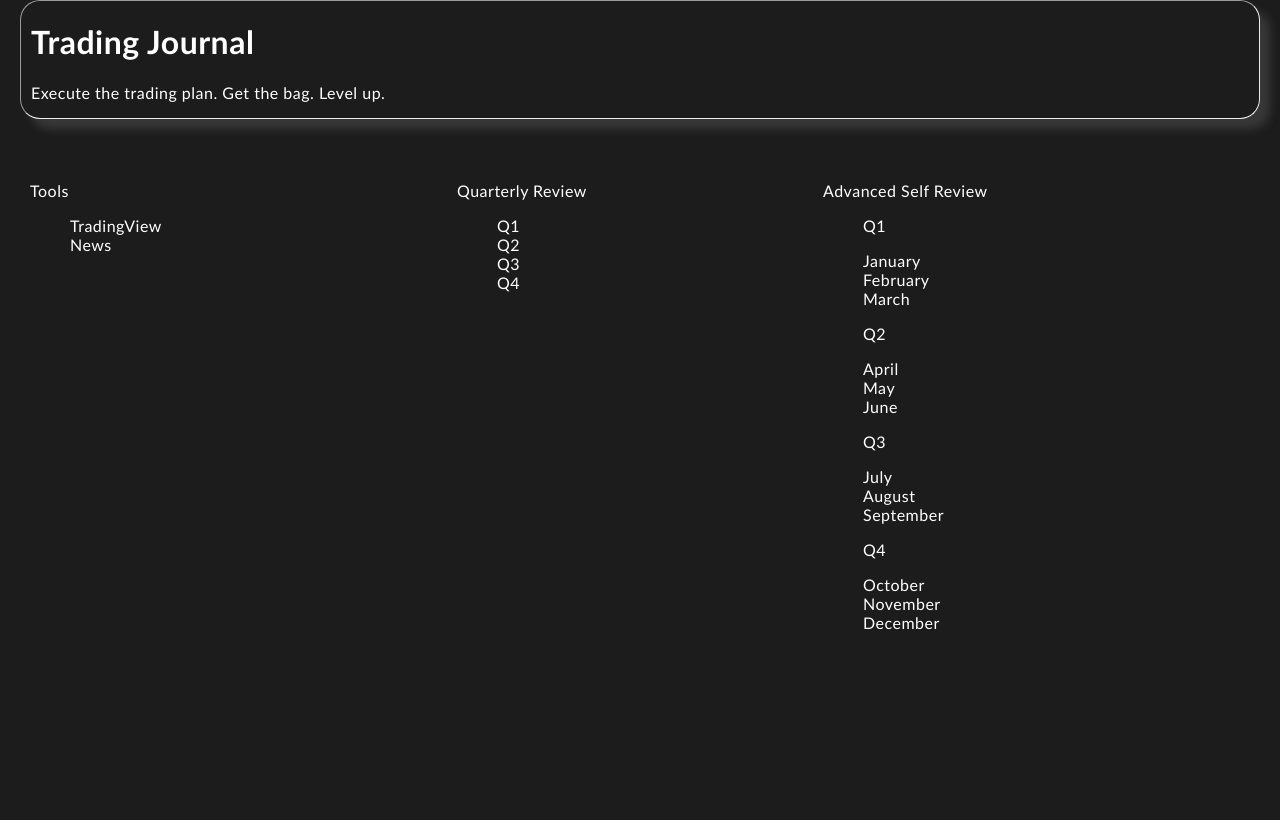
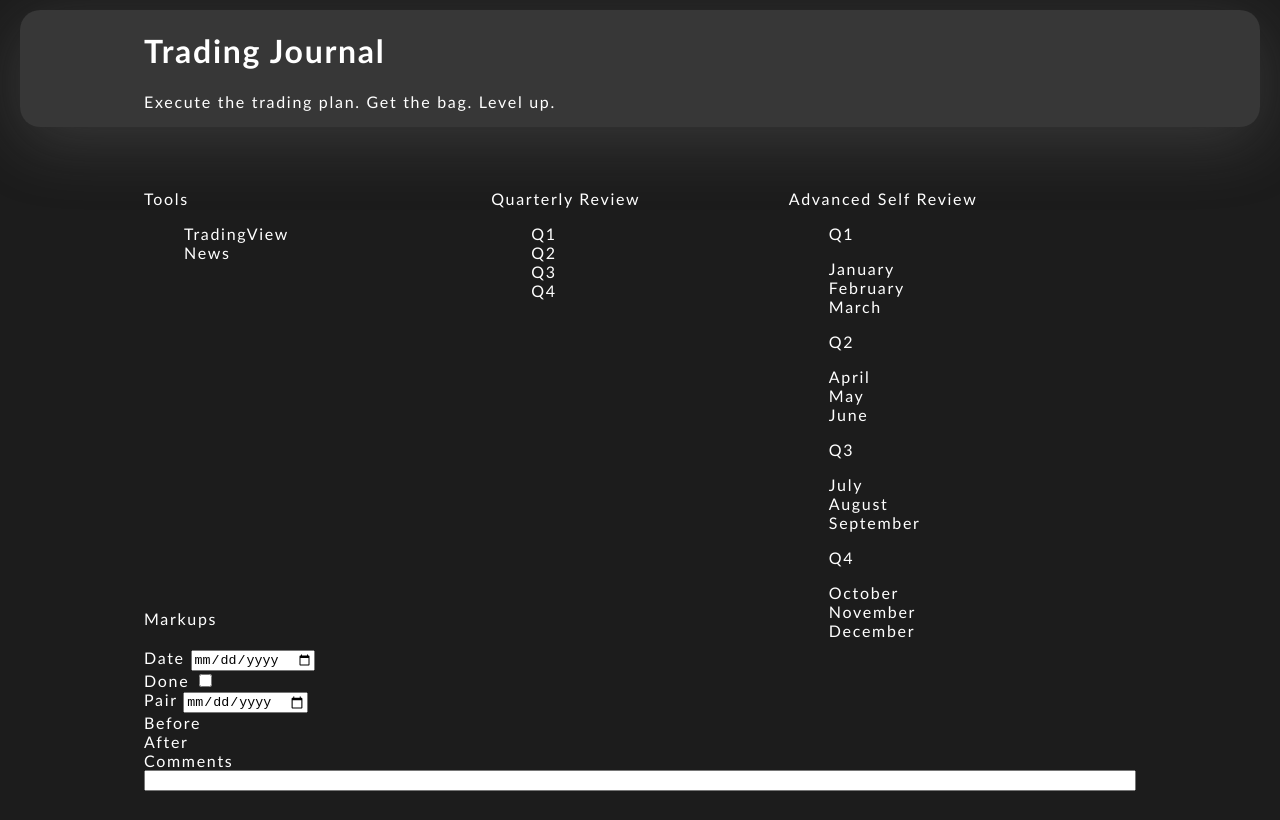
Before and after one commit to shawnconboy/tradingJournal, a plain HTML site: page index.html in a window 1280 px wide. Drawn offline with Linux system fonts and the light colour scheme.

Commit message:
Add content

```diff
--- a/index.html
+++ b/index.html
@@ -128,6 +128,33 @@
 
         <div class="three">
 
+            <div class="threeOne">
+                <a href="markupTemplate.html">Markups</a>
+            </div>
+
+
+            <div class="threeTwo">
+
+                <div class="threeTwoOne">
+                    <Label>Date</Label>
+                    <input type="date" name="" id="">
+                    <br>
+                    Done
+                    <input type="checkbox" name="" id="">
+                    <br>
+                    <label for="">Pair</label>
+                    <input type="date">
+                </div>
+
+                <div class="threeTwoTwo">
+                    <Label>Before</Label>
+                    <Label>After</Label>
+                    <label for="">Comments</label>
+                    <input type="text">
+                </div>
+
+            </div>
+
         </div>
 
     </div>
--- a/style.css
+++ b/style.css
@@ -6,7 +6,7 @@ body {
     color: white;
     background-color: rgb(28, 28, 28);
     font-family: 'Trebuchet MS', 'Lucida Sans Unicode', 'Lucida Grande', 'Lucida Sans', Arial, sans-serif;
-    letter-spacing: 0.5px;
+    letter-spacing: 1.7px;
 }
 
 a {
@@ -24,7 +24,7 @@ ul {
 }
 
 .container {
-    padding: 0px 20px;
+    padding: 10px 20px;
     /* border: inset 10px black; */
     height: 100%;
 
@@ -34,21 +34,21 @@ ul {
 
 .one {
     /* border: solid; */
-    /* background-color: rgb(0, 225, 255); */
-    border: inset 1px;
+    background-color: rgba(85, 85, 85, 0.469);
+    /* border: inset 1px rgba(186, 186, 186, 0.399); */
     border-radius: 20px;
-    padding: 0px 10px;
-    box-shadow: 10px 10px 10px rgba(128, 128, 128, 0.279);
+    padding: 0px 10%;
+    box-shadow: 0px 15px 65px rgba(128, 128, 128, 0.279);
 }
 
 .two {
-    padding: 0px 10px;
+    padding: 0px 10%;
     padding-top: 5%;
 
     display: flex;
     justify-content: space-between;
     /* border: solid; */
-    height: 70%;
+    height: 50%;
     /* background-color: rgb(13, 255, 0); */
 }
 
@@ -74,7 +74,23 @@ ul {
 }
 
 .three {
+    padding: 0px 10%;
     height: 20%;
     /* border: solid; */
     /* background-color: blue; */
 }
+
+.threeOne {
+    padding: 20px 0px;
+}
+
+.threeTwo {
+    display: flex;
+    flex-direction: column;
+}
+
+.threeTwoTwo {
+    display: flex;
+    flex-direction: column;
+
+}
```
Also changed, not shown: markupTemplate.html (added, +26 -0 lines).
